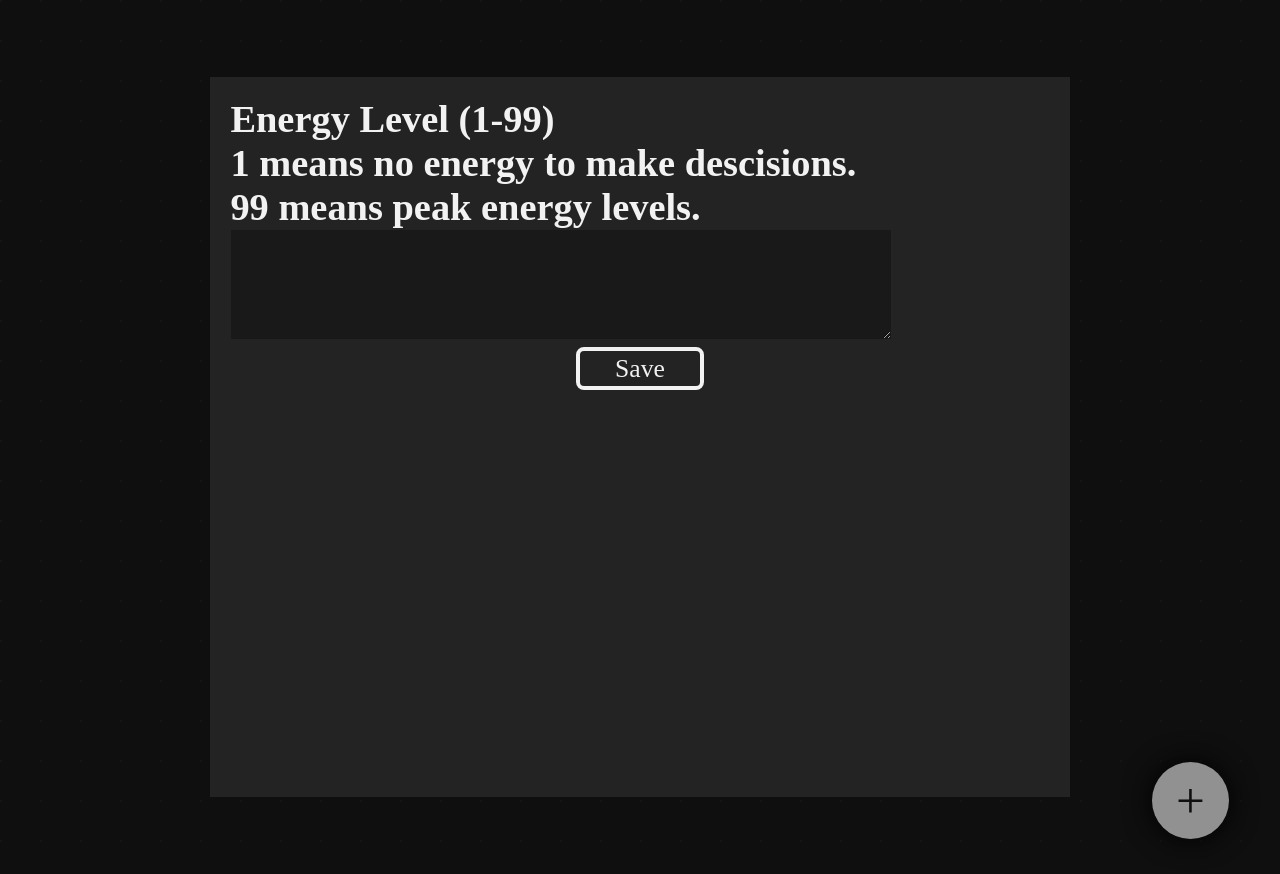
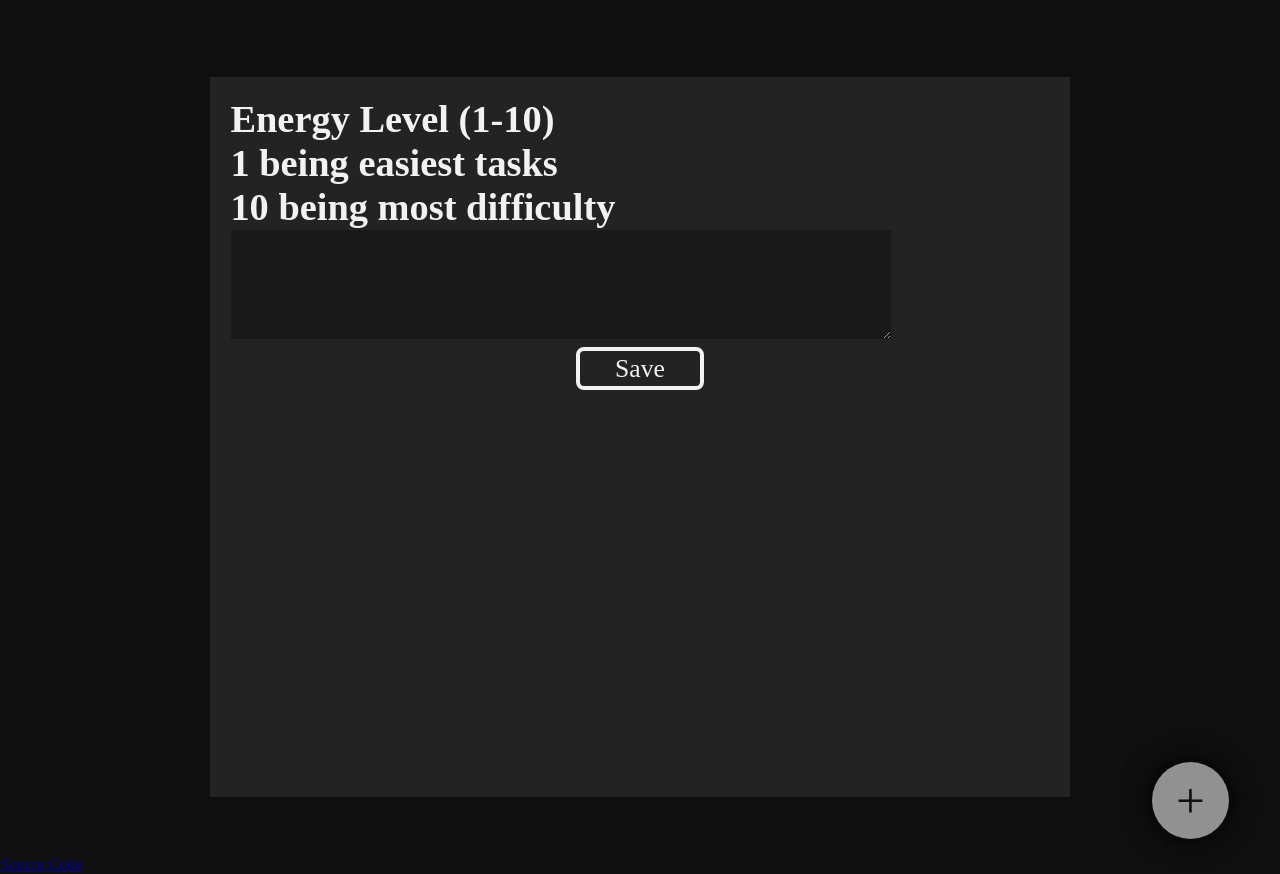
Before and after one commit to actualaardvark/softwareengineeringproject1backend, a Flask app: page / in a window 1280 px wide. Run offline with Flask 3, Linux system fonts and the light colour scheme; some web fonts are replaced.

Commit message:
Add github link

```diff
--- a/static/js/index.js
+++ b/static/js/index.js
@@ -54,6 +54,10 @@
     document.getElementById("energymodal").style.display = "none";
     getCards();
 }
+function showEnergy(){
+    document.getElementById("energymodal").style.display = "block";
+}
+
 // Sends request to delete card and plays CSS remove animation
 async function removeCard(element){
     console.log()
@@ -71,6 +75,7 @@
     var fadeTarget = document.getElementById(element.parentElement.parentElement.id);
     fadeTarget.style.animation="zoom forwards 0.5s ease-out 1";
     setTimeout(()=>{getCards()}, 500);
+    showEnergy()
 }
 // Executes on page load
 document.addEventListener("DOMContentLoaded", function(){
@@ -167,56 +172,6 @@
     document.getElementById("difficultyinput").value = element.parentElement.parentElement.childNodes[1].childNodes[0].innerText;
     document.getElementById("descriptioninput").value = element.parentElement.parentElement.childNodes[1].childNodes[2].innerText;
     document.getElementById("modal").style.display = "flex";
-    // document.getElementById("titleinput").value
-    // var output = await fetch("http://127.0.0.1:5052/api/editcard", {
-    //     method: "POST",
-    //     body: JSON.stringify({
-    //         id: id,
-    //         title: document.getElementById("titleinput").value,
-    //         description: document.getElementById("descriptioninput").value,
-    //         difficulty: document.getElementById("difficultyinput").value
-    //     }),
-    //     headers: {
-    //         "Content-type": "application/json; charset=UTF-8"
-    //     }
-    // });
-    // try{
-    //     var outputjson = await output.json();
-    // } catch {
-    //     console.log("success");
-    // }
-    // console.log(outputjson)
-    // console.log(output);
-    // getCards();
-    // hideModal();
-    // if (outputjson["error"] == "keyschemavalidationerror"){
-    //     document.getElementById("errortitle").innerText = "Key Schema Error";
-    //     document.getElementById("errordescription").innerText = "Make sure you filled in all of the form fields. If this issues persists, contact the developer.";
-    //     document.getElementById("errorslider").style.display = "flex";
-    //     document.getElementById("errorslider").classList.toggle("slide-down");
-    //     setTimeout(()=>{document.getElementById("errorslider").classList.toggle("slide-down");}, 4000);
-    // }
-    // if (outputjson["error"] == "idlengtherror"){
-    //     document.getElementById("errortitle").innerText = "ID Length Error";
-    //     document.getElementById("errordescription").innerText = "The programmer made an error. If you are seeing this, message them online for a fix.";
-    //     document.getElementById("errorslider").style.display = "flex";
-    //     document.getElementById("errorslider").classList.toggle("slide-down");
-    //     setTimeout(()=>{document.getElementById("errorslider").classList.toggle("slide-down");}, 4000);
-    // }
-    // if (outputjson["error"] == "difficultyvalueerror"){
-    //     document.getElementById("errortitle").innerText = "Invalid Difficulty";
-    //     document.getElementById("errordescription").innerText = "Make sure your selected difficulty is between 1 and 10";
-    //     document.getElementById("errorslider").style.display = "flex";
-    //     document.getElementById("errorslider").classList.toggle("slide-down");
-    //     setTimeout(()=>{document.getElementById("errorslider").classList.toggle("slide-down");}, 4000);
-    // }
-    // if (outputjson["error"] == "invalididerror"){
-    //     document.getElementById("errortitle").innerText = "ID Validation Error";
-    //     document.getElementById("errordescription").innerText = "The programmer made an error. If you are seeing this, message them online for a fix.";
-    //     document.getElementById("errorslider").style.display = "flex";
-    //     document.getElementById("errorslider").classList.toggle("slide-down");
-    //     setTimeout(()=>{document.getElementById("errorslider").classList.toggle("slide-down");}, 4000);
-    // }
 }
 // writes the edit to the html + database
 async function saveEdit(){
--- a/templates/index.html
+++ b/templates/index.html
@@ -15,8 +15,8 @@
             <div class="errorwrapper" id="errorwrapper">
                 <div class="errorcontainer">
                     <!-- The text here is dummy data and gets removed later -->
-                    <h1 class="errorname" id="errortitle">Key Schema Error</h1>
-                    <h2 class="errordescription" id="errordescription">The server has suffered an error. Please restart the app.</h2>
+                    <h1 class="errorname" id="errortitle"></h1>
+                    <h2 class="errordescription" id="errordescription"></h2>
                 </div>
             </div>
         </div>
@@ -41,9 +41,9 @@
         <div class="modal" id="energymodal" style="display: flex;">
             <span style="display:none"></span>
             <div class="modal-content">
-                <h2>Energy Level (1-99)</h2>
-                <h2>1 means no energy to make descisions.</h2>
-                <h2>99 means peak energy levels.</h2>
+                <h2>Energy Level (1-10)</h2>
+                <h2>1 being easiest tasks</h2>
+                <h2>10 being most difficulty</h2>
                 <textarea id="spoonsinput" maxlength="2"></textarea>
                 <br>
                 <div class="modal-save-button"><button id="energymodalsave" onclick="saveEnergy()">Save</button></div>
@@ -67,7 +67,8 @@
         </div>
         <div id="body" style="width: 100%; display: flex; flex-direction: row; flex-wrap: wrap;"></div>
         <button class="createcard" onclick="createCard()">+</button>
+        <div style="position:absolute; bottom: 0; left: 0;"><a href="https://github.com/actualaardvark/softwareengineeringproject1backend">Source Code</a></div>
     </body>
-    <!-- Import script last so it has proper access to HTML DOM. It needs it -->
+    <!-- Import script last so it has proper access to HTML DOM.-->
     <script src="{{ url_for('static', filename= 'js/index.js') }}"></script>
 </html>
```
